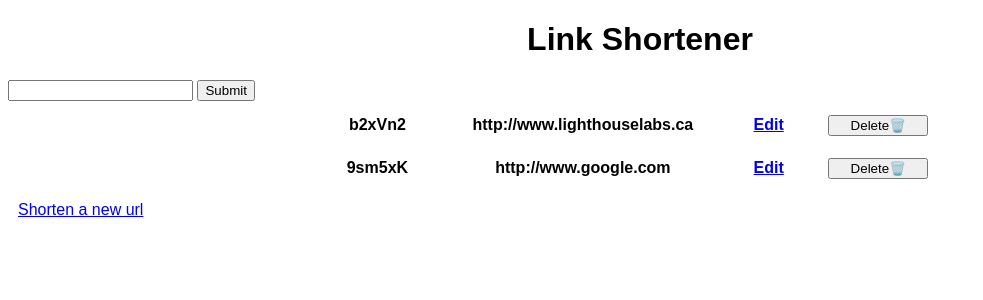
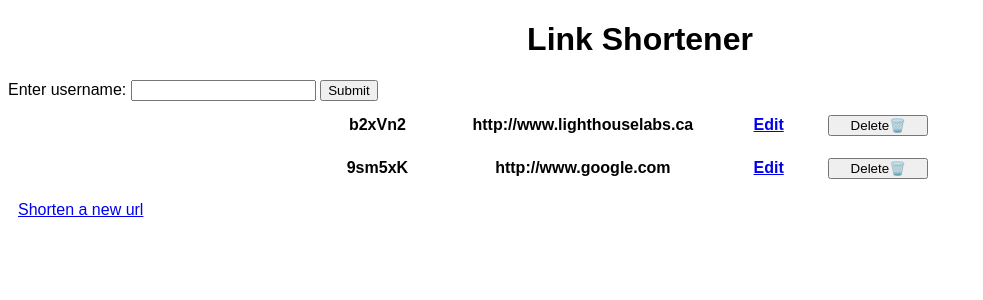
Before and after one commit to j-dowell/url-shortener, a Node server app: page /urls in a window 1280 px wide. Shown: the top 300 px of the page, without its empty margins (0-983 px from the left). Run offline with Node 20, Linux system fonts and the light colour scheme; lists and menus that the app fills with data are empty.

Commit message:
added username form on client side

```diff
--- a/views/partials/_header.ejs
+++ b/views/partials/_header.ejs
@@ -17,7 +17,8 @@
 <body>
     <h1>Link Shortener</h1>
     <form method="POST" action="/login">
-        <input type="text">
+        <label for="username">Enter username:</label>
+        <input type="text" name="username">
         <input type="submit" name="username">
     </form>
 </body>
```
